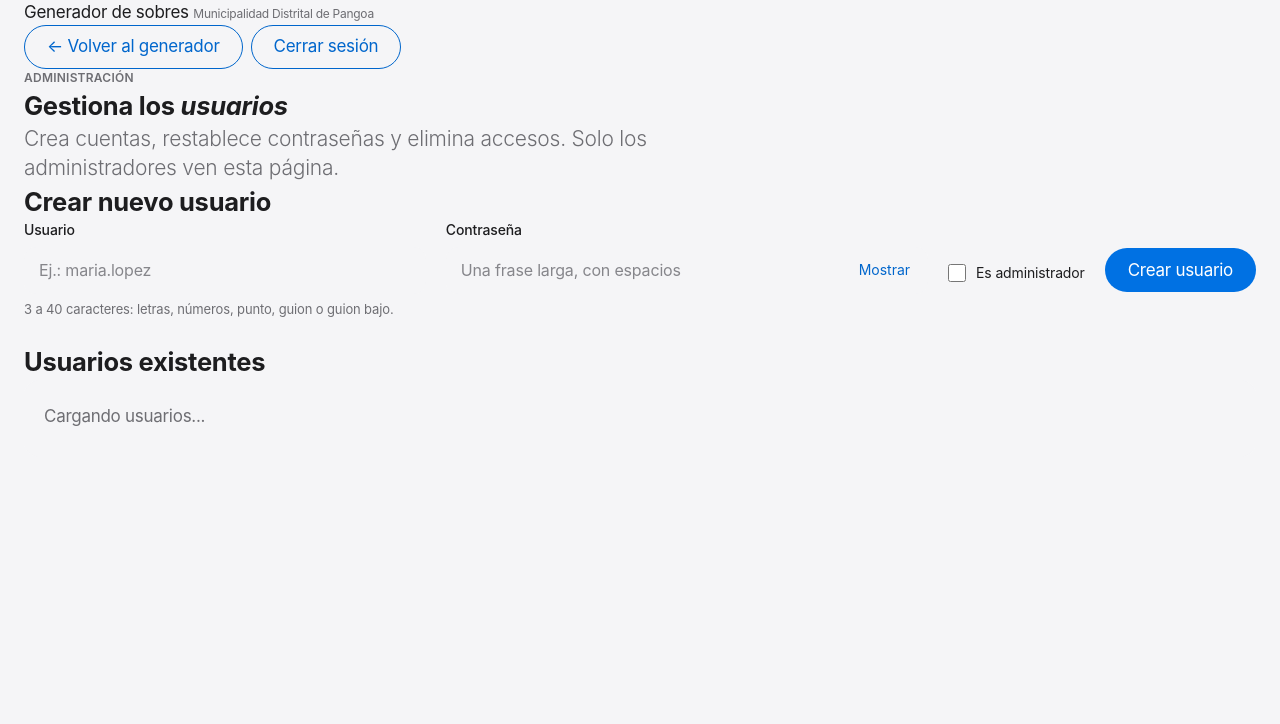
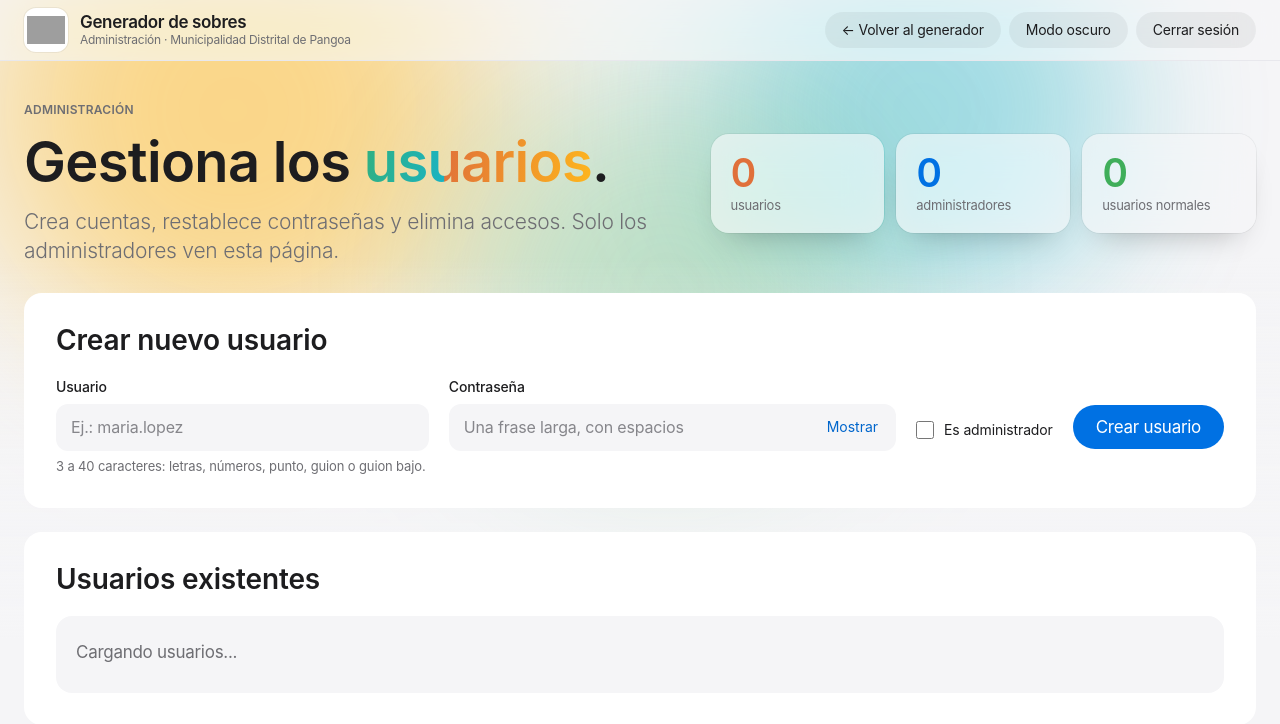
Before and after one commit to Jhair1122/word_web, a Flask app: template templates/admin.html in a window 1280 px wide. Shown: the top 724 px of the page. Run offline with Flask 3, Linux system fonts and the light colour scheme; the template is opened without the code that fills it, so the values that code supplies are empty; some libraries are stand-ins or nearby versions; grey boxes are pictures that could not be loaded.

Commit message:
Update admin.html

```diff
--- a/templates/admin.html
+++ b/templates/admin.html
@@ -4,32 +4,48 @@
   <meta charset="utf-8">
   <meta name="viewport" content="width=device-width, initial-scale=1">
   <title>Administrar usuarios - Generador Pangoa</title>
+  <link rel="icon" href="{{ url_for('static', filename='logo.jpg') }}">
   <meta name="color-scheme" content="light dark">
   <script src="{{ url_for('static', filename='theme-init.js') }}"></script>
   <link rel="stylesheet" href="{{ url_for('static', filename='theme.css') }}">
   <link rel="stylesheet" href="{{ url_for('static', filename='admin.css') }}">
 </head>
 <body data-min-password="{{ min_password }}">
-  <header class="nav container">
-    <div class="brand-block">
-      <span class="brand">Generador de sobres</span>
-      <span class="brand-sub">Municipalidad Distrital de Pangoa</span>
-    </div>
-    <div class="nav-actions">
-      <a href="/" class="secondary">← Volver al generador</a>
-      <button id="logoutBtn" class="secondary" type="button">Cerrar sesión</button>
+  <div class="ambient" aria-hidden="true"><i></i><i></i><i></i></div>
+
+  <header class="topnav">
+    <div class="container topnav-inner">
+      <a class="brand-link" href="/" aria-label="Generador de sobres - Inicio">
+        <span class="logo-badge"><img src="{{ url_for('static', filename='logo.jpg') }}" alt="Escudo de la Municipalidad Distrital de Pangoa" width="44" height="44"></span>
+        <span class="brand-text">
+          <span class="brand-name">Generador de sobres</span>
+          <span class="brand-sub">Administración &middot; Municipalidad Distrital de Pangoa</span>
+        </span>
+      </a>
+      <div class="nav-actions">
+        <a href="/" class="secondary">&larr; Volver al generador</a>
+        <button id="themeToggleBtn" class="secondary" type="button" aria-label="Cambiar entre tema claro y oscuro">Modo oscuro</button>
+        <button id="logoutBtn" class="secondary" type="button">Cerrar sesión</button>
+      </div>
     </div>
   </header>
 
-  <section class="page-head container">
-    <span class="eyebrow">Administración</span>
-    <h1 class="heading-lg">Gestiona los <em>usuarios</em></h1>
-    <p class="lead">Crea cuentas, restablece contraseñas y elimina accesos. Solo los administradores ven esta página.</p>
+  <section class="admin-hero container">
+    <div class="admin-hero-text">
+      <span class="eyebrow" data-reveal="1">Administración</span>
+      <h1 class="display" data-reveal="2">Gestiona los <span class="grad">usuarios</span>.</h1>
+      <p class="lead" data-reveal="3">Crea cuentas, restablece contraseñas y elimina accesos. Solo los administradores ven esta página.</p>
+    </div>
+    <div class="stat-row" data-reveal="4">
+      <div class="stat"><b id="statTotal">0</b><span>usuarios</span></div>
+      <div class="stat"><b id="statAdmins">0</b><span>administradores</span></div>
+      <div class="stat"><b id="statUsers">0</b><span>usuarios normales</span></div>
+    </div>
   </section>
 
   <main class="admin-main container">
-    <section class="card">
-      <h2>Crear nuevo usuario</h2>
+    <section class="sheet" data-reveal="2">
+      <h2 class="h2">Crear nuevo usuario</h2>
       <div id="createError" class="error-box" role="alert" hidden></div>
       <div class="form-row">
         <label>Usuario
@@ -51,8 +67,8 @@
       </div>
     </section>
 
-    <section class="card">
-      <h2>Usuarios existentes</h2>
+    <section class="sheet" data-reveal="2">
+      <h2 class="h2">Usuarios existentes</h2>
       <div id="usersTableWrap">
         <p class="muted">Cargando usuarios...</p>
       </div>
@@ -87,6 +103,7 @@
     </div>
   </div>
 
+  <script src="{{ url_for('static', filename='fx.js') }}" defer></script>
   <script type="module" src="{{ url_for('static', filename='admin.js') }}"></script>
 </body>
 </html>
```
